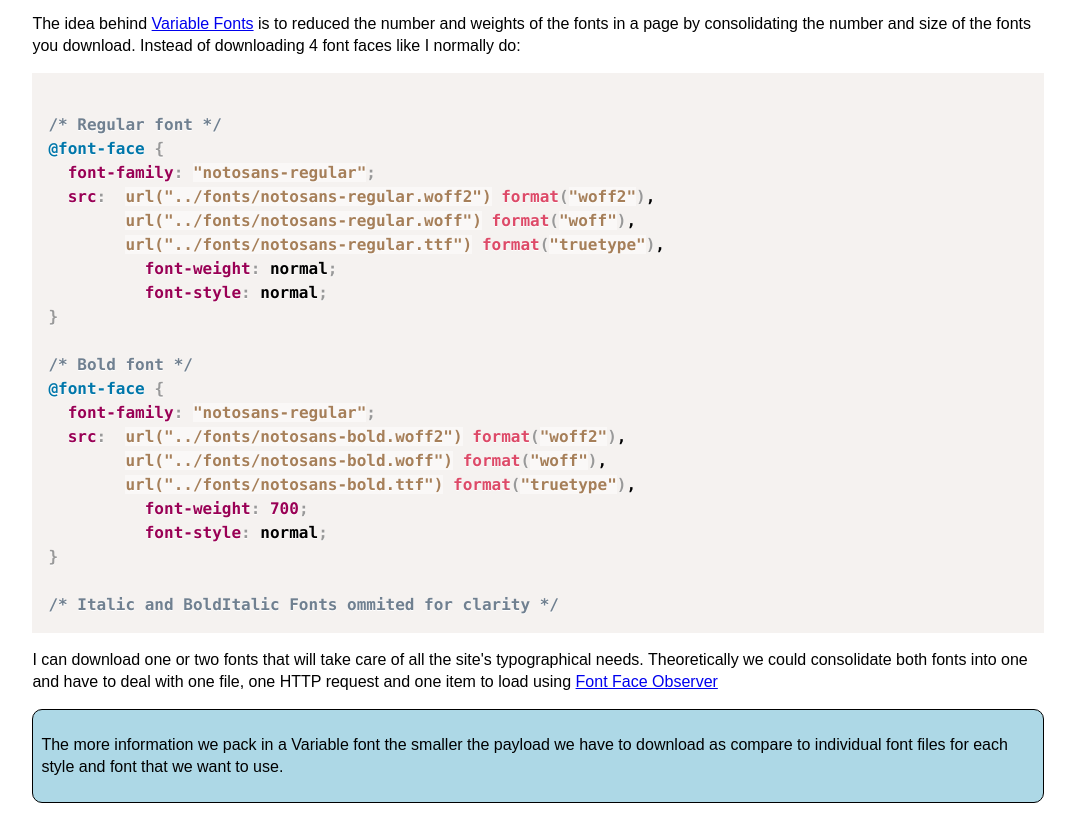
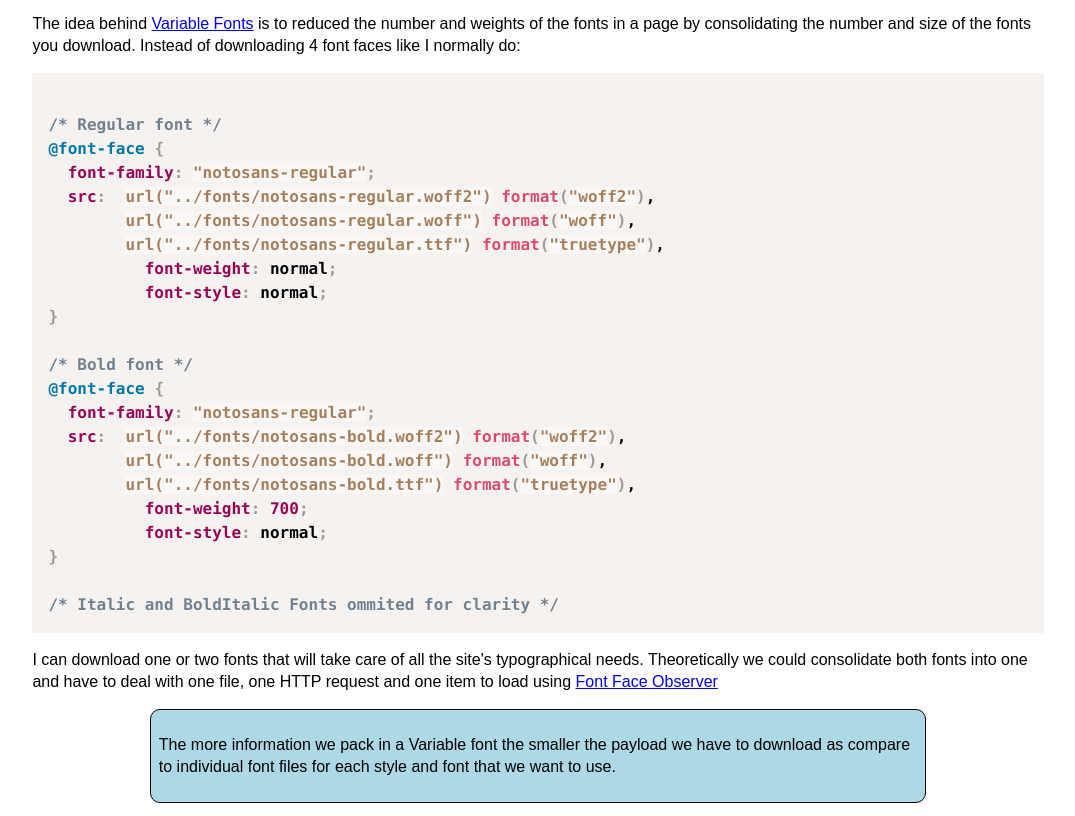
Before and after one commit to caraya/vfonts-demo, a plain HTML site: page index.html in a window 1280 px wide. Shown: the part 130-946 px from the top of the page, without its empty margins (102-1177 px from the left). Drawn offline with Linux system fonts and the light colour scheme; a web font is replaced by a local one.

Commit message:
changed with of messages

```diff
--- a/styles/main.css
+++ b/styles/main.css
@@ -5,7 +5,8 @@
     border-radius: 10px;
     display: block;
     padding: .5em;
-    margin: 1em 0;
+    width: 75%;
+    margin: 1em auto;
 }
 
 .message.info {
```
